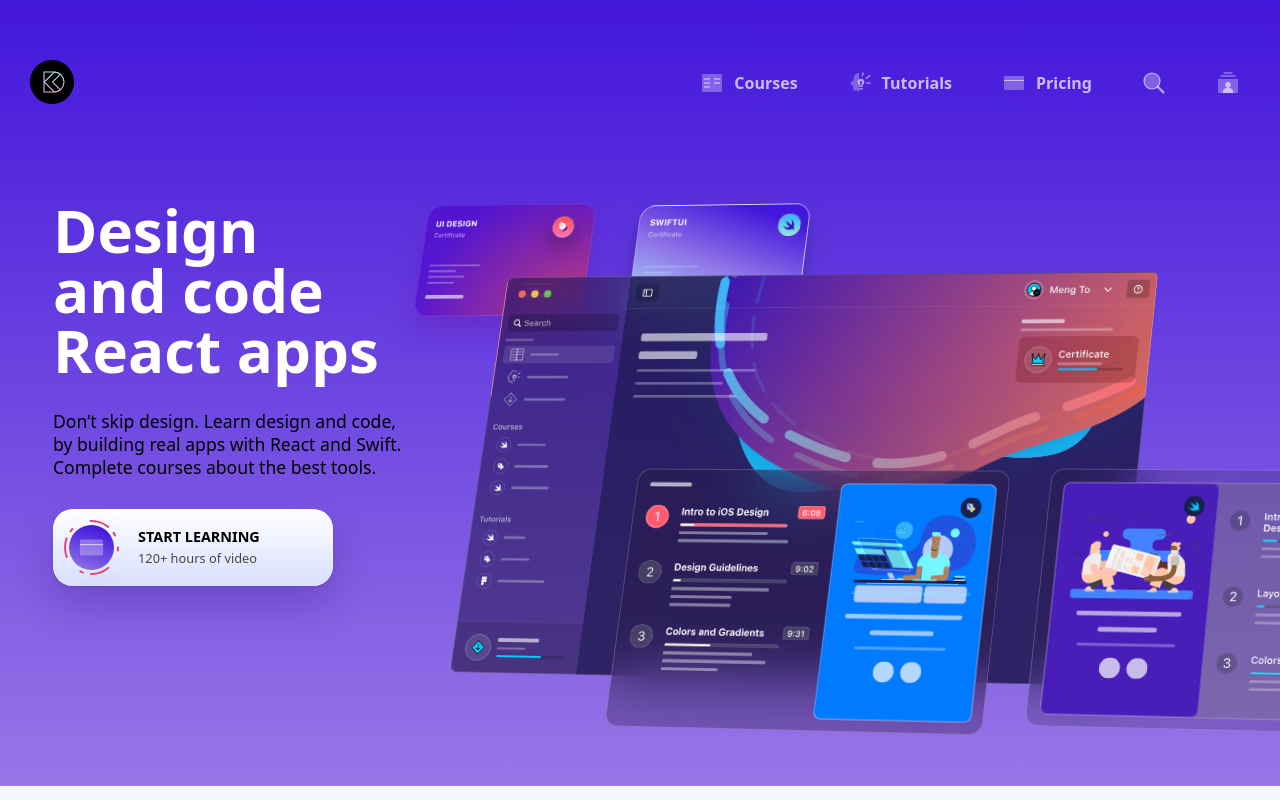
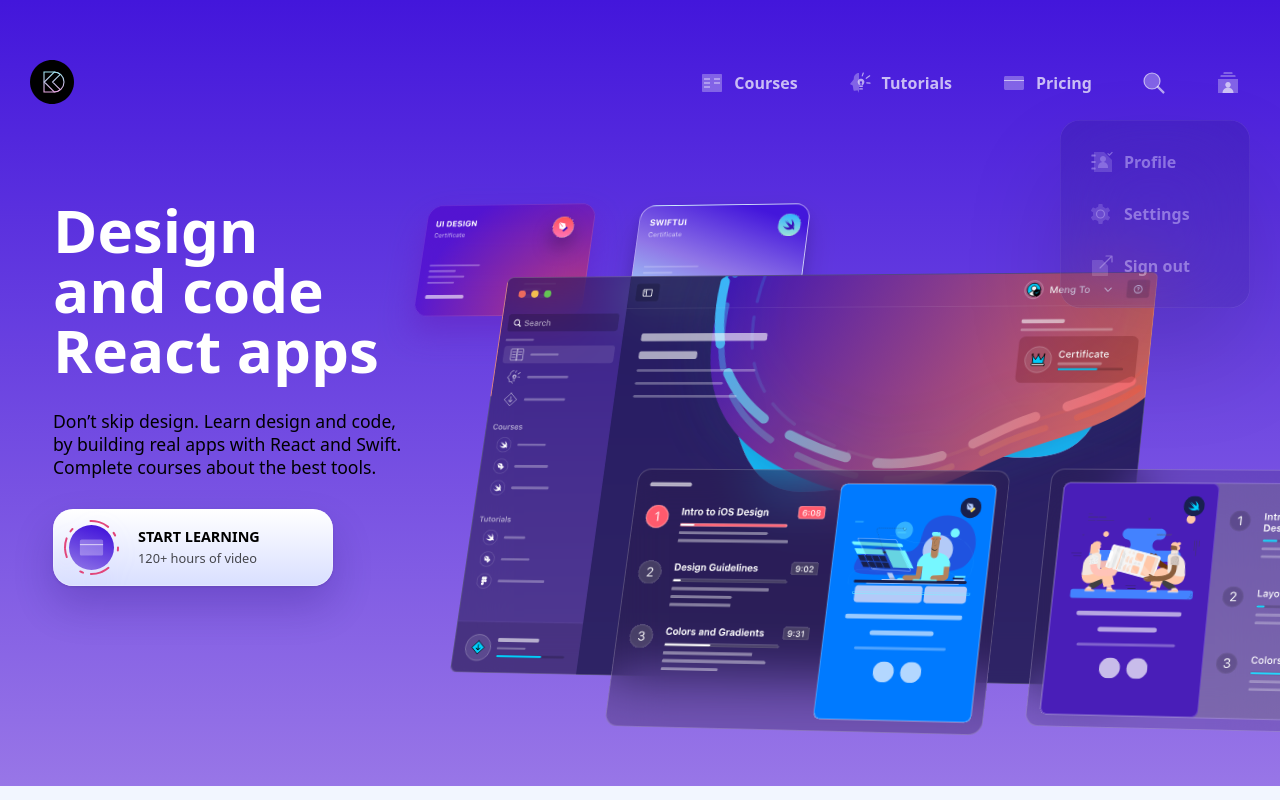
Before and after one commit to thatsehannah/design-code-with-react-hooks, a Gatsby site: page / in a window 1280 px wide. Built offline with nearby package versions, Linux system fonts and the light colour scheme; Gatsby itself is replaced by a stand-in of ours.

Commit message:
created a tooltip for account, used usestate to change the opacity when tooltip was clicked

```diff
--- a/src/components/layout/Header.js
+++ b/src/components/layout/Header.js
@@ -3,6 +3,7 @@
 import { menuData } from "../../data/menuData"
 import MenuButton from "../buttons/MenuButton"
 import { Link } from "gatsby"
+import MenuTooltip from "../tooltips/MenuTooltip"
 
 const Header = () => {
   return (
@@ -15,6 +16,7 @@
           <MenuButton key={index} item={item} />
         ))}
       </MenuWrapper>
+      <MenuTooltip />
     </Wrapper>
   )
 }
--- /dev/null
+++ b/src/components/tooltips/MenuTooltip.js
@@ -0,0 +1,35 @@
+import React, { useState } from "react"
+import styled from "styled-components"
+import { tooltipData } from "../../data/menuData"
+import MenuButton from "../buttons/MenuButton"
+
+const MenuTooltip = () => {
+  const [isOpen, setIsOpen] = useState(false)
+
+  return (
+    <Wrapper isOpen={isOpen} onClick={() => setIsOpen(!isOpen)}>
+      {tooltipData.map((item, index) => (
+        <MenuButton item={item} key={index} />
+      ))}
+    </Wrapper>
+  )
+}
+
+export default MenuTooltip
+
+const Wrapper = styled.div`
+  background: rgba(15, 14, 71, 0.3);
+  box-shadow: 0px 50px 100px rgba(0, 0, 0, 0.25),
+    inset 0px 0px 0px 0.5px rgba(255, 255, 255, 0.2);
+  backdrop-filter: blur(40px);
+  border-radius: 20px;
+  padding: 20px;
+  position: absolute;
+  top: 60px;
+  right: 30px;
+  opacity: ${props => (props.isOpen ? 1 : 0.5)};
+  z-index: 1;
+  display: grid;
+  gap: 10px;
+  grid-template-columns: 150px;
+`
--- a/src/data/menuData.js
+++ b/src/data/menuData.js
@@ -9,3 +9,9 @@
   { title: "", icon: "/images/icons/search.svg", link: "/search" },
   { title: "", icon: "/images/icons/account.svg", link: "/account" },
 ]
+
+export const tooltipData = [
+  { title: "Profile", icon: "/images/icons/profile.svg", link: "/profile" },
+  { title: "Settings", icon: "/images/icons/settings.svg", link: "/settings" },
+  { title: "Sign out", icon: "/images/icons/signout.svg", link: "/logout" },
+]
```
